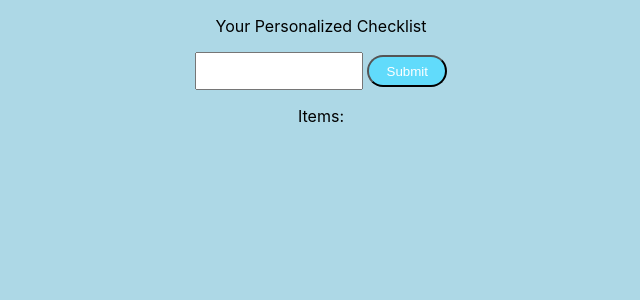
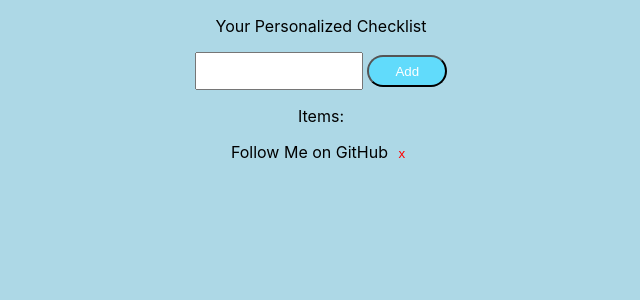
Before and after one commit to monishprojs/checklist, a React (Create React App) app: page / in a window 1280 px wide. Shown: the top 300 px of the page, without its empty margins (319-959 px from the left). Built offline with nearby package versions, Linux system fonts and the light colour scheme.

Commit message:
working towards list removal feature

```diff
--- a/src/components/checkList.css
+++ b/src/components/checkList.css
@@ -18,3 +18,9 @@
     width: 5rem;
     height: 2rem;
 }
+
+.remove {
+    color: red;
+    background: none;
+    border: none;
+}
--- a/src/components/checkList.tsx
+++ b/src/components/checkList.tsx
@@ -3,7 +3,7 @@ import './checkList.css';
 
 
 function CheckList() {
-    const [checkList, setList] = useState(['']);
+    const [checkList, setList] = useState(['Follow Me on GitHub']);
     const [dates, setDates] = useState([''])
 
     function enter(key: any) {
@@ -19,19 +19,26 @@ function CheckList() {
             setList(checkList => [...checkList, item]);
         }
     }
+
+    function removeList(id: number) {
+
+    }
+
     return (
         <div>
             <div className="functions">
                 <input type="text" id="add" className="subject" onKeyDown={enter} />
                 &nbsp;
-                <button onClick={addList} className="submit">Submit</button>
+                <button onClick={addList} className="submit">Add</button>
             </div>
             <div className="list">
                 <p>Items:</p>
-                {checkList.map(check => {
+                {checkList.map((check, index) => {
                     return (
                         <div>
                             {check}
+                            &nbsp;
+                            <button className="remove" onKeyDown={() => removeList(index)}>x</button>
                         </div>
                     );
                 })}
```
